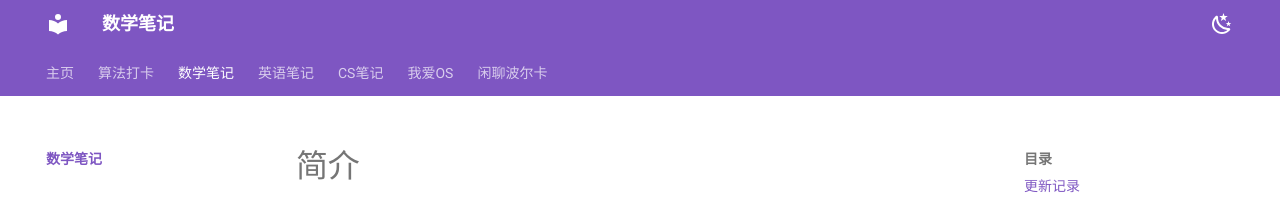
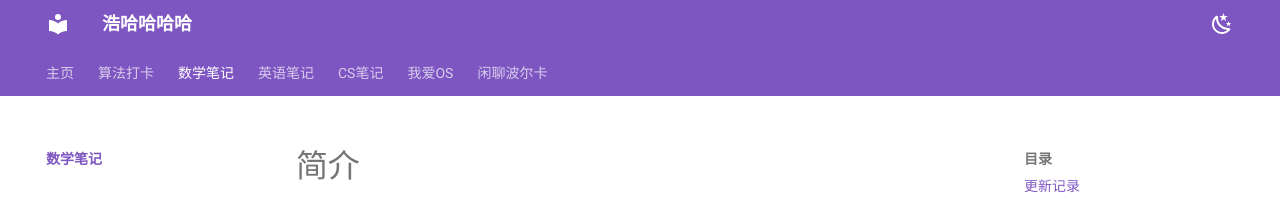
Before and after one commit to Haohahahaha/math, an MkDocs documentation site: the page built from docs/index.md, in a window 1280 px wide. Shown: the top 204 px of the page. Built offline with MkDocs 1.6.1 and Material for MkDocs 9.7.7, drawn with Linux system fonts in a browser that asks for light colours.

Commit message:
2023-11-10_01:03:35 update

```diff
--- a/mkdocs.yml
+++ b/mkdocs.yml
@@ -1,4 +1,4 @@
-site_name: 数学笔记
+site_name: 浩哈哈哈哈
 theme:
   name: material
   icon:
```
